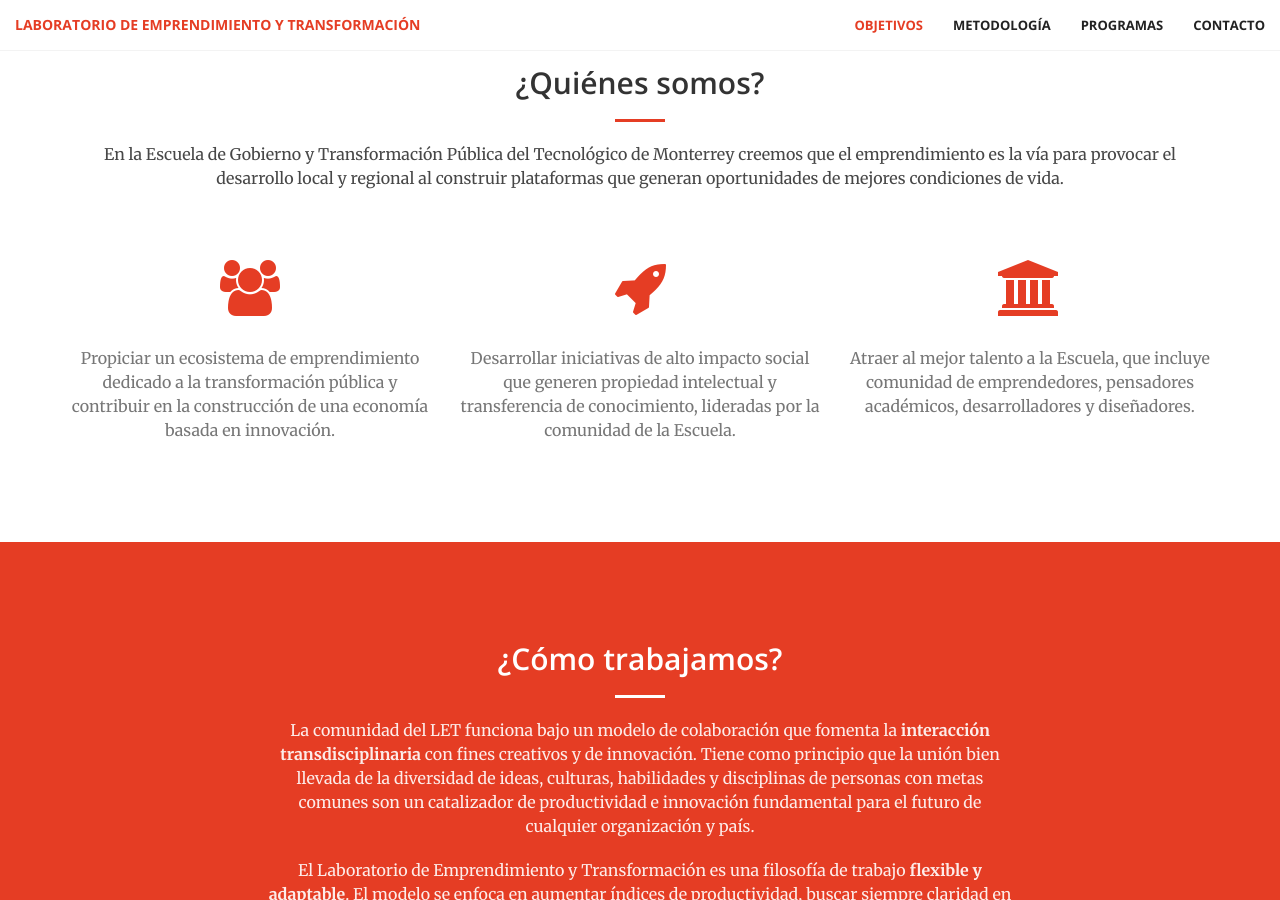
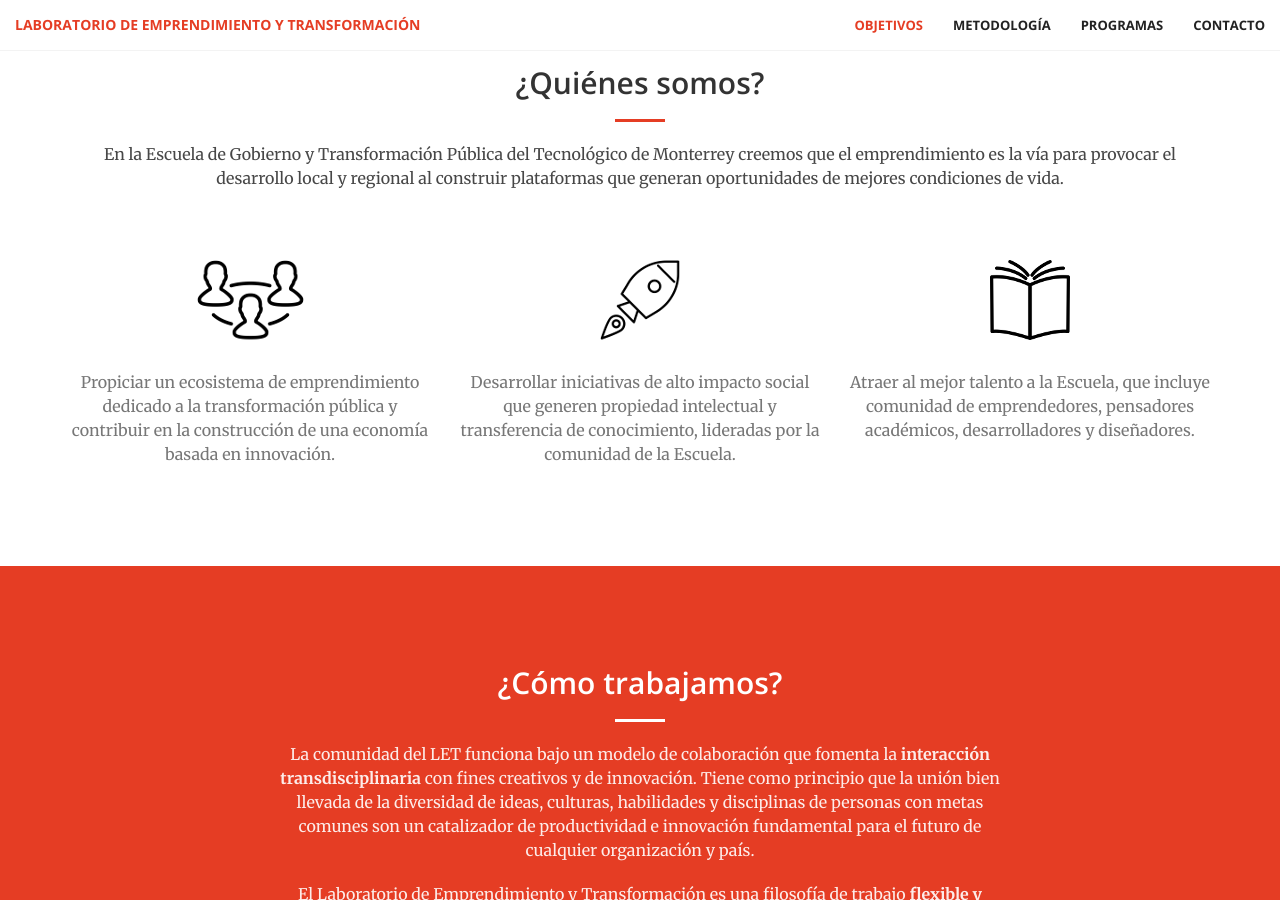
Before and after one commit to civica-digital/let, a Jekyll site: the page built from index.html, in a window 1280 px wide and 900 px high, scrolled down 934 px. Built offline with Jekyll 4.4.1, drawn with Linux system fonts in a browser that asks for light colours; nearby versions of some CDN libraries; library files that are not in the unit come from our copies.

Commit message:
close #12 Cambiar a íconos de ¿quiénes somos?

```diff
--- a/index.html
+++ b/index.html
@@ -18,19 +18,24 @@ layout: default
     <div class="row">
       <div class="col-lg-4 col-md-6 text-center">
         <div class="service-box">
-          <i class="fa fa-4x fa-group wow bounceIn text-primary"></i>
+          <i class="fa fa-4x wow bounceIn text-primary">
+            <img src="img/icons/collaboration.png" />
+          </i>
           <p class="text-muted">Propiciar un ecosistema de emprendimiento dedicado a la transformación pública y contribuir en la construcción de una economía basada en innovación.</p>
         </div>
       </div>
       <div class="col-lg-4 col-md-6 text-center">
         <div class="service-box">
-          <i class="fa fa-4x fa-rocket wow bounceIn text-primary" data-wow-delay=".1s"></i>
+          <i class="fa fa-4x wow bounceIn text-primary" data-wow-delay=".1s">
+          <img src="img/icons/rocket.png"/> </i>
           <p class="text-muted">Desarrollar iniciativas de alto impacto social que generen propiedad intelectual y transferencia de conocimiento, lideradas por la comunidad de la Escuela.</p>
         </div>
       </div>
       <div class="col-lg-4 col-md-6 text-center">
         <div class="service-box">
-          <i class="fa fa-4x fa-university wow bounceIn text-primary" data-wow-delay=".2s"></i>
+          <i class="fa fa-4x wow bounceIn text-primary" data-wow-delay=".2s">
+          <img  src="img/icons/book.png" />
+          </i>
           <p class="text-muted">Atraer al mejor talento a la Escuela, que incluye comunidad de emprendedores, pensadores académicos, desarrolladores y diseñadores.</p>
         </div>
       </div>
```
Also changed, not shown: img/icons/book.png (added), img/icons/collaboration.png (added), img/icons/rocket.png (added).
